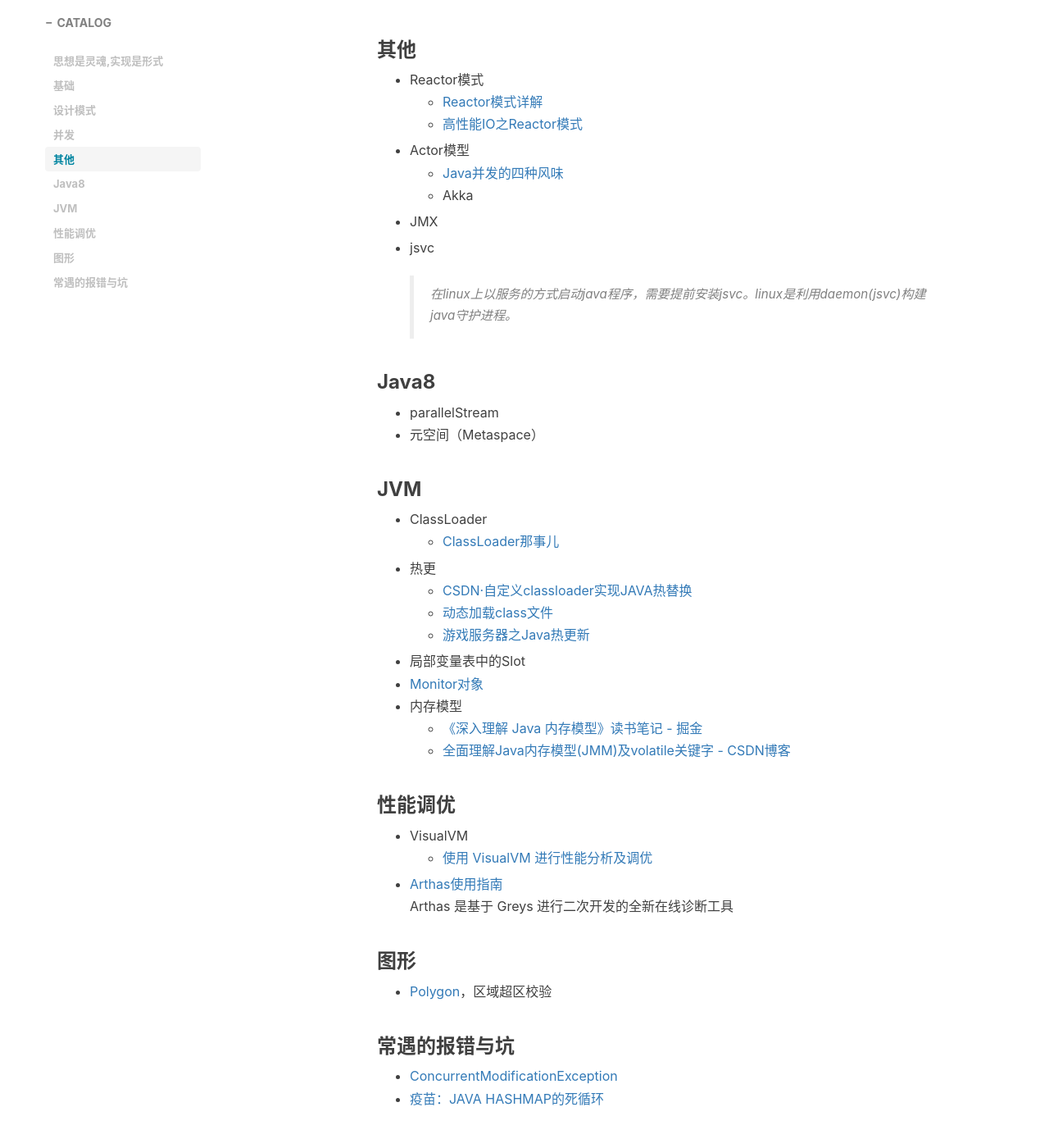
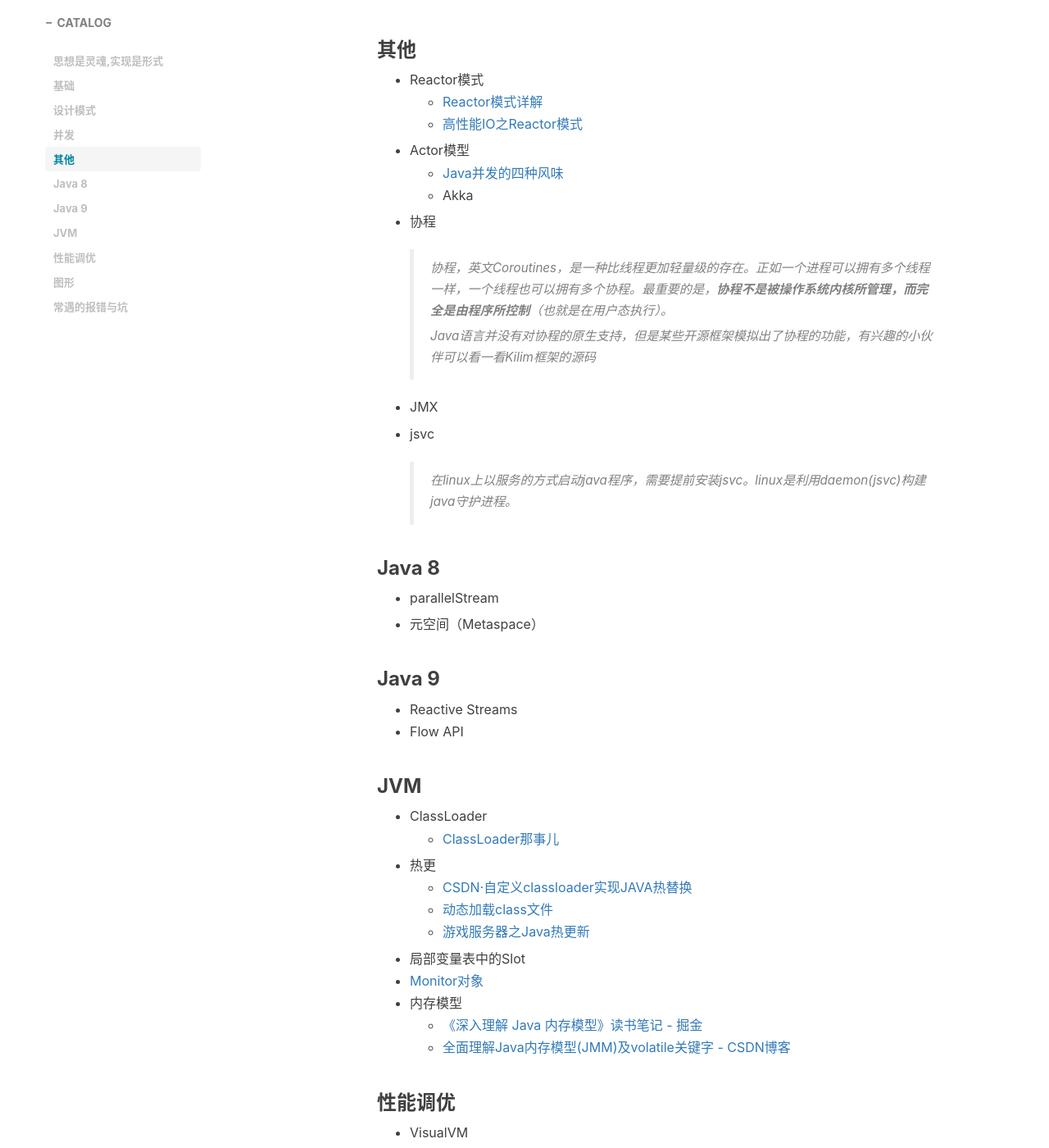
Before and after one commit to Ariescat/blog, a Jekyll site: the page built from docs/Java.md, in a window 1280 px wide and 1400 px high, scrolled down 3909 px. Shown: the whole window at 82% size. Built offline with Jekyll 4.4.1, drawn with Linux system fonts in a browser that asks for light colours; nearby versions of some CDN libraries; comment, search, counter and statistics services are not loaded; some of the changed text lies outside the part shown.

Commit message:
协程/Java9 Reactive Streams

```diff
--- a/docs/Java.md
+++ b/docs/Java.md
@@ -152,16 +152,28 @@
 	* [Java并发的四种风味](http://www.importnew.com/14506.html)
 	* Akka
 
+* 协程
+
+  > 协程，英文Coroutines，是一种比线程更加轻量级的存在。正如一个进程可以拥有多个线程一样，一个线程也可以拥有多个协程。最重要的是，**协程不是被操作系统内核所管理，而完全是由程序所控制**（也就是在用户态执行）。
+  >
+  > Java语言并没有对协程的原生支持，但是某些开源框架模拟出了协程的功能，有兴趣的小伙伴可以看一看Kilim框架的源码
+
 * JMX
 
 * jsvc
 
   > 在linux上以服务的方式启动java程序，需要提前安装jsvc。linux是利用daemon(jsvc)构建java守护进程。
 
-### Java8
+### Java 8
 
 - parallelStream
+
 - 元空间（Metaspace）
+
+### Java 9
+
+* Reactive Streams
+* Flow API
 
 ### JVM
 
```
Also changed, not shown: other parts of docs/Java.md (+1 -1 lines).
